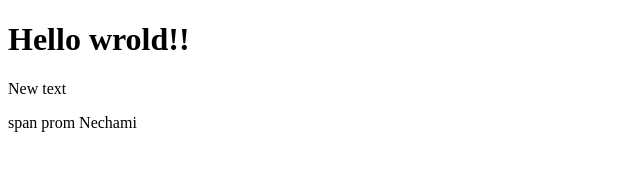
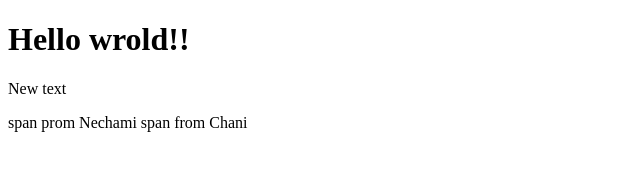
Before and after one commit to nm20git/small-project, a plain HTML site: page index.html in a window 1280 px wide. Shown: the whole page, without its empty margins (0-640 px from the left). Drawn offline with Linux system fonts and the light colour scheme.

Commit message:
add span from Chani

```diff
--- a/index.html
+++ b/index.html
@@ -10,5 +10,6 @@
     <h1>Hello wrold!!</h1>
     <p>New text</p>
     <span>span prom Nechami</span>
+    <span>span from Chani</span>
 </body>
 </html>
```
